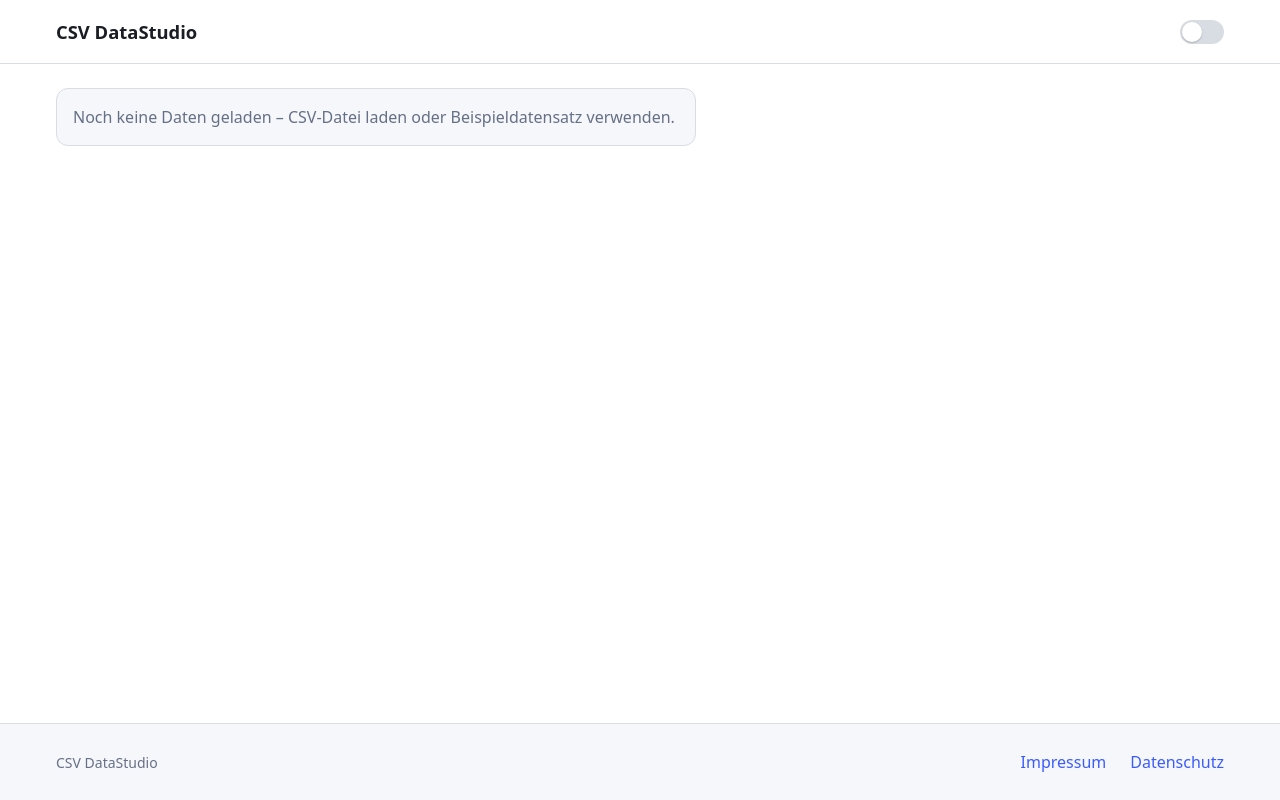
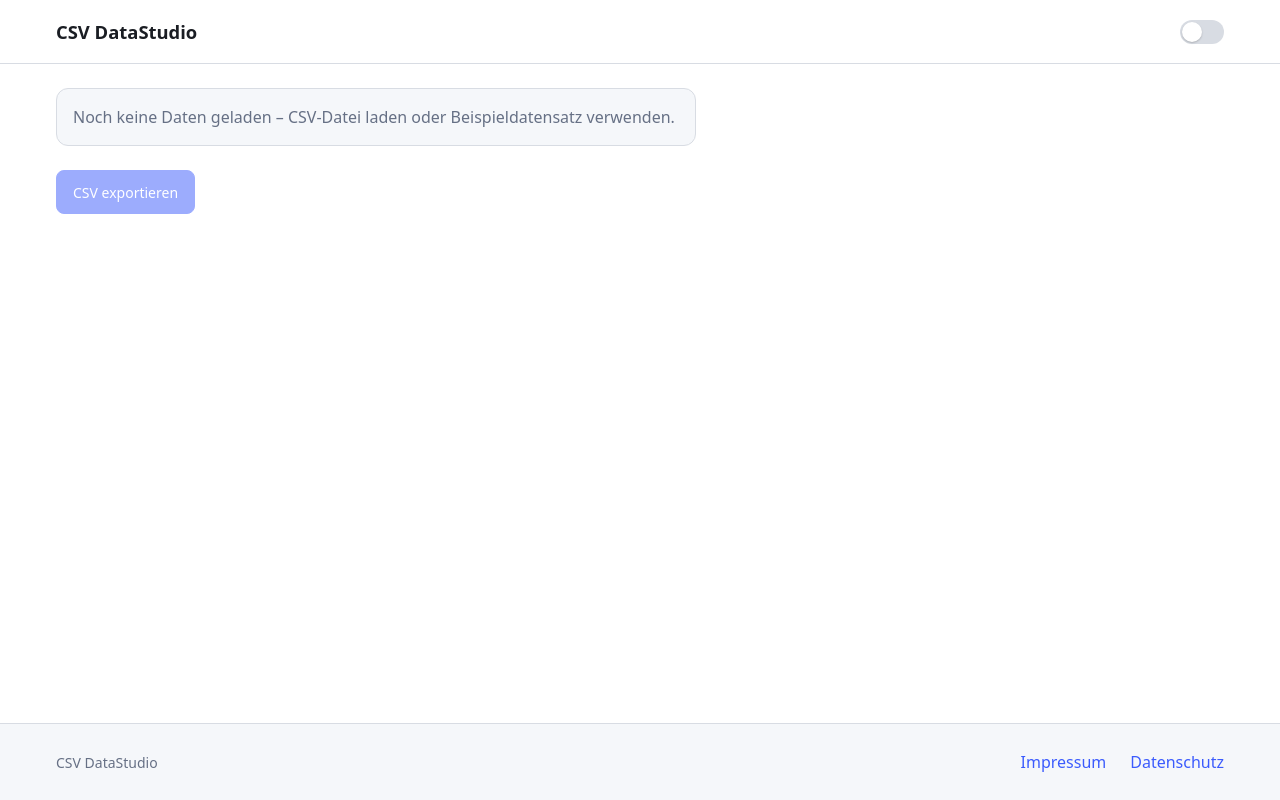
Before and after one commit to M3-13/e2e-spa-datastudio-20260905-091440-1b90, a React (Vite) app: page / in a window 1280 px wide. Built offline with nearby package versions, Linux system fonts and the light colour scheme.

Commit message:
feat: CSV-Export implementieren (#23)
Closes #12

Co-authored-by: office-crew <development@office-crew.dev>

```diff
--- a/src/components/ExportButton.tsx
+++ b/src/components/ExportButton.tsx
@@ -1,5 +1,44 @@
+import { useApp } from '../state/store';
+import { deriveFilteredRows, deriveSortedRows } from '../lib/derive';
+import { exportToCSV } from '../lib/export';
+
 function ExportButton() {
-  return null;
+  const { state } = useApp();
+  const dataset = state.dataset;
+
+  function handleExport() {
+    if (!dataset) return;
+
+    const filtered = deriveFilteredRows(
+      dataset.rows,
+      dataset.columns,
+      state.view.filters,
+      state.view.search,
+    );
+    const sorted = deriveSortedRows(filtered, state.view.sort);
+    const csv = exportToCSV(sorted, dataset.columns);
+
+    const blob = new Blob([csv], { type: 'text/csv;charset=utf-8;' });
+    const url = URL.createObjectURL(blob);
+    const link = document.createElement('a');
+    link.href = url;
+    link.download = 'export.csv';
+    document.body.appendChild(link);
+    link.click();
+    document.body.removeChild(link);
+    setTimeout(() => URL.revokeObjectURL(url), 0);
+  }
+
+  return (
+    <button
+      type="button"
+      className="btn btn--primary"
+      onClick={handleExport}
+      disabled={!dataset}
+    >
+      CSV exportieren
+    </button>
+  );
 }
 
 export default ExportButton;
--- /dev/null
+++ b/src/lib/export.ts
@@ -0,0 +1,37 @@
+import type { CellValue, Column, Row } from '../types';
+
+const DELIMITER = ',';
+
+function cellToString(value: CellValue): string {
+  if (value === null) return '';
+  return String(value);
+}
+
+function quoteIfNeeded(field: string): string {
+  if (
+    field.includes(DELIMITER) ||
+    field.includes('"') ||
+    field.includes('\n') ||
+    field.includes('\r')
+  ) {
+    return '"' + field.replace(/"/g, '""') + '"';
+  }
+  return field;
+}
+
+export function exportToCSV(rows: Row[], columns: Column[]): string {
+  const visible = columns.filter((c) => c.visible);
+
+  if (visible.length === 0) {
+    return '';
+  }
+
+  const header = visible.map((c) => quoteIfNeeded(c.name)).join(DELIMITER);
+  const body = rows.map((row) =>
+    visible
+      .map((c) => quoteIfNeeded(cellToString(row[c.key])))
+      .join(DELIMITER),
+  );
+
+  return [header, ...body].join('\r\n');
+}
--- a/src/styles/global.css
+++ b/src/styles/global.css
@@ -227,6 +227,40 @@ h4 {
   gap: var(--space-2);
 }
 
+.btn {
+  display: inline-flex;
+  align-items: center;
+  justify-content: center;
+  gap: var(--space-1);
+  padding: 10px 16px;
+  min-height: 44px;
+  border-radius: var(--radius-md);
+  border: 1px solid transparent;
+  font-family: inherit;
+  font-size: 14px;
+  font-weight: 500;
+  cursor: pointer;
+}
+
+.btn--primary {
+  background-color: var(--color-accent);
+  color: #ffffff;
+  border-color: var(--color-accent);
+}
+
+.btn--primary:hover {
+  background-color: var(--color-accent-hover);
+}
+
+.btn--primary:active {
+  background-color: var(--color-accent-active);
+}
+
+.btn:disabled {
+  opacity: 0.5;
+  cursor: not-allowed;
+}
+
 .status-banner {
   max-width: 640px;
   padding: var(--space-3);
```
Also changed, not shown: 1 other file (tests, documents, lock files or other folders).
